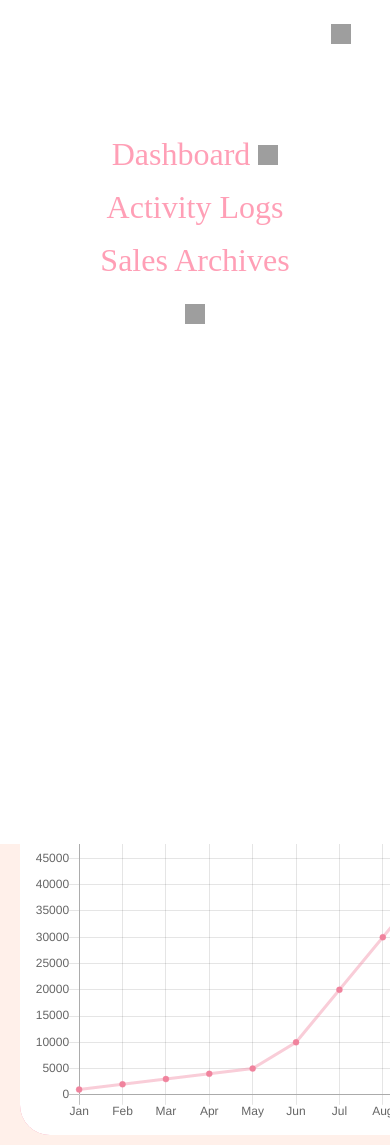
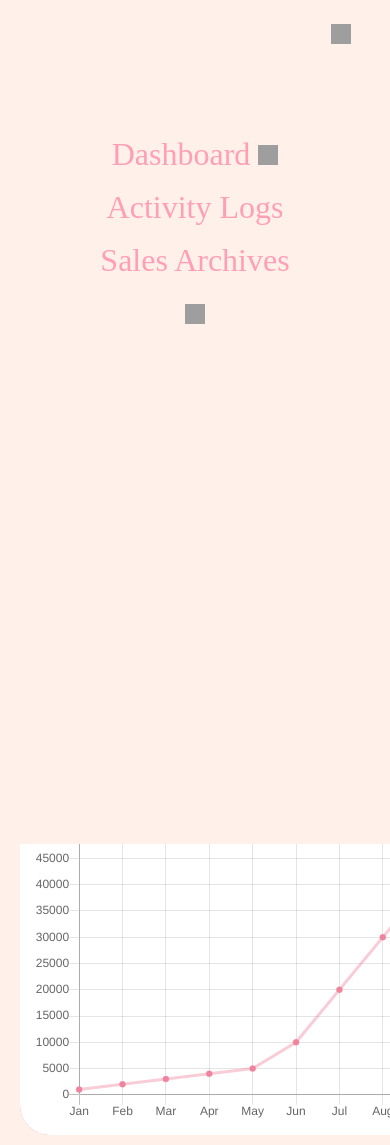
Before and after one commit to shinra-1/fashionhauz, a PHP site: page / in a window 390 px wide, after a click that opens the changed part; the page is wider, and only the part inside the window is pictured. Run offline with PHP 8.4, Linux system fonts and the light colour scheme; grey boxes are pictures that could not be loaded.

Commit message:
Update nav.css

```diff
--- a/css/nav.css
+++ b/css/nav.css
@@ -171,7 +171,7 @@ body{
         height: 100vh;
         padding: 20px;
         margin: 0;
-        background-color: rgb(255, 255, 255);
+        background-color: #fff0ea;
         z-index: 1000;
         transition: all 0.5s ease-in-out;
     }
```
